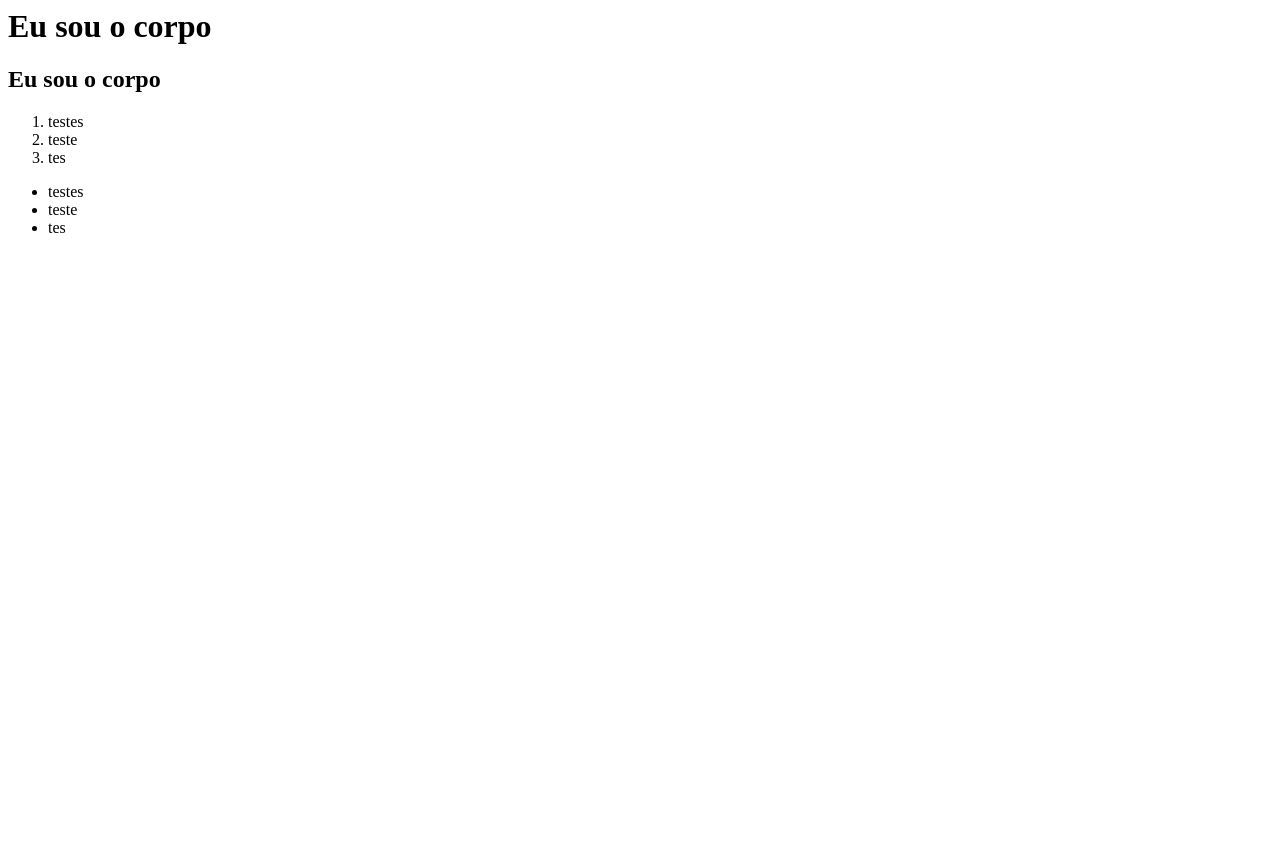
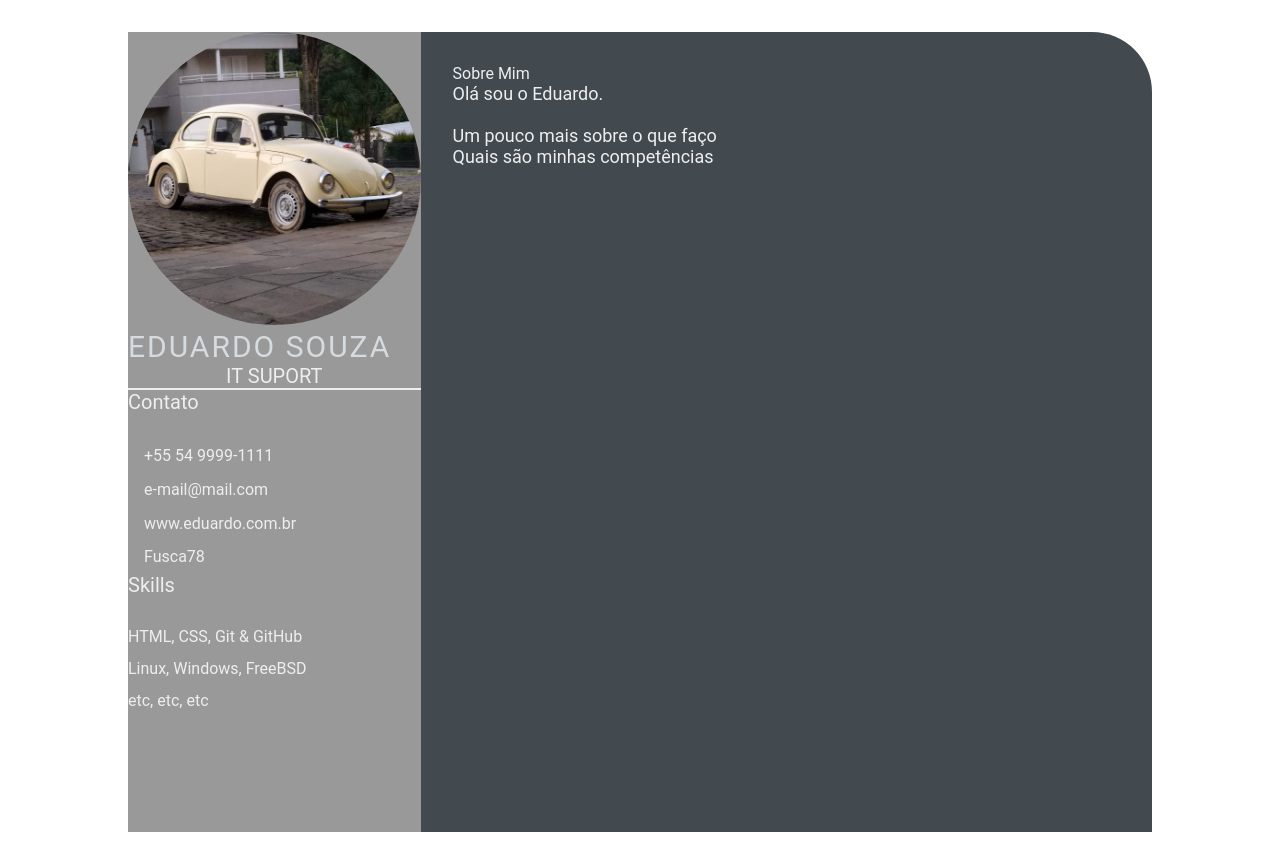
Before and after one commit to Fusca78/Fusca78.github.io, a plain HTML site: page index.html in a window 1280 px wide. Before the commit the page ends 800 px from the top, so only its background shows below. Drawn offline with Linux system fonts and the light colour scheme.

Commit message:
add img and style.css, increment index.html

```diff
--- a/index.html
+++ b/index.html
@@ -1,22 +1,57 @@
-<html>
+<!DOCTYPE html>
+<html lang="en">
 <head>
-    <title>
-        Olá eu sou cabeça!
-    </title>
+    <meta charset="UTF-8">
+    <meta http-equiv="X-UA-Compatible" content="IE=edge">
+    <meta name="viewport" content="width=device-width, initial-scale=1.0">
+    <title>Eduardo Souza CV</title>
+    <link rel="stylesheet" href="style.css">
 </head>
 <body>
-<h1>Eu sou o corpo</h1>
-<h2>Eu sou o corpo</h2>
+    <main class="resume-contents">
+        <section class="left-section">
+            <section class="letf-section-content">
+                <div class="profile">
+                    <img class="profile-image" src="img/78.jpg" alt="Profile-image">
+                    <p class="name">Eduardo Souza</p>
+                    <p class="profession">IT Suport</p>
+
+                </div>
+                <div class="contact-info">
+                    <p class="left-title">Contato</p>
+                    <ul>
+                        <li><i class="fa fa-fone"></i>+55 54 9999-1111</li>
+                        <li><i class="fa fa-envelope"></i>e-mail@mail.com</li>
+                        <li><i class="fa fa-globe"></i>www.eduardo.com.br</li>
+                        <li><i class="fa fa-github"></i>Fusca78</li>
+                    </ul>
+                </div>
+                <div class="skills">
+                    <p class="left-title">Skills</p>
+                    <ul>
+                        <li><p>HTML, CSS, Git & GitHub</p></li>
+                        <li><p>Linux, Windows, FreeBSD</p></li>
+                        <li><p>etc, etc, etc</p></li>
+                    </ul>
+                </div>
+            </section>
+        </section>
+        <section class="right-section">
+            <div class="right-section-contents">
+                <section class="about gap">
+                    <div class="right-title">Sobre Mim</div>
+                    <p class="about-me-contents">
+                        Olá sou o Eduardo.<br>
+                        <br> Um pouco mais sobre o que faço
+                        <br> Quais são minhas competências
+
+
+                    </p>
+                </section>
+
+            </div>
+
+        </section>
+    </main>
 </body>
-<ol>
-    <li>testes</li>
-    <li>teste</li>
-    <li>tes</li>
-</ol>
-<ul>
-    <li>testes</li>
-    <li>teste</li>
-    <li>tes</li>
-
-</ul>
 </html>
--- /dev/null
+++ b/style.css
@@ -0,0 +1,103 @@
+* {
+    margin: 0;
+    padding: 0;
+    box-sizing: border-box;
+    list-style: none;
+    font-family: 'Roboto', sans-serif;
+}
+
+.resume-contents {
+    min-height: 100vh;
+    width: 80%;
+    margin: 2rem auto;
+    display: grid;
+    grid-template-columns: repeat(7, 1fr);
+}
+
+.left-section {
+    grid-column: span 2;
+    height: 100%;
+    background-color: #999999;
+}
+
+.right-section {
+    grid-column: span 5;
+    height: 100%;
+    background-color: #424a50;
+    border-radius: 0px 60px 0px 0px;
+}
+
+.left-section-contents{
+    padding: 2rem 2rem;
+}
+
+.profile {
+    width: 100%;
+    border-bottom: 2px solid #eeeeee;
+}
+
+.profile .profile-image {
+    width: 100%;
+    border-radius: 100%;
+}
+
+.name {
+    color: #D6DBDF;
+    font-size: 30px;
+    letter-spacing: 2px;
+    text-transform: uppercase;
+}
+
+.profession {
+    color: #eeeeee;
+    font-size: 20px;
+    text-transform: uppercase;
+    text-align: center;
+}
+
+/* .contact-info { border-bottom: 2px solid #1B2631; } */
+.left-title {
+    color: #eeeeee;
+    font-size: 20px;
+}
+
+.contact-info ul {
+    padding-top: 1.5rem;
+}
+
+.contact-info ul li,
+.references ul li {
+    padding: .4rem 0;
+    color: #eeeeee;
+}
+
+.contact-info ul li i,
+.references ul li i {
+    padding-right: 1rem;
+    font-size: 18px;
+    color: #eeeeee;
+}
+
+.skills ul {
+    padding-top: 1.5rem;
+}
+.skills ul li p {
+    padding: .4rem 0;
+    color: #eeeeee;
+}
+
+.right-section-contents {
+    padding: 2rem 2rem;
+}
+
+.right-title {
+    color: #eeeeee;
+}
+
+.gap {
+    padding-bottom: 2rem;
+}
+.about-me-contents {
+    font-size: 18px;
+    color: #eeeeee;
+}
```
Also changed, not shown: img/78.jpg (added).
